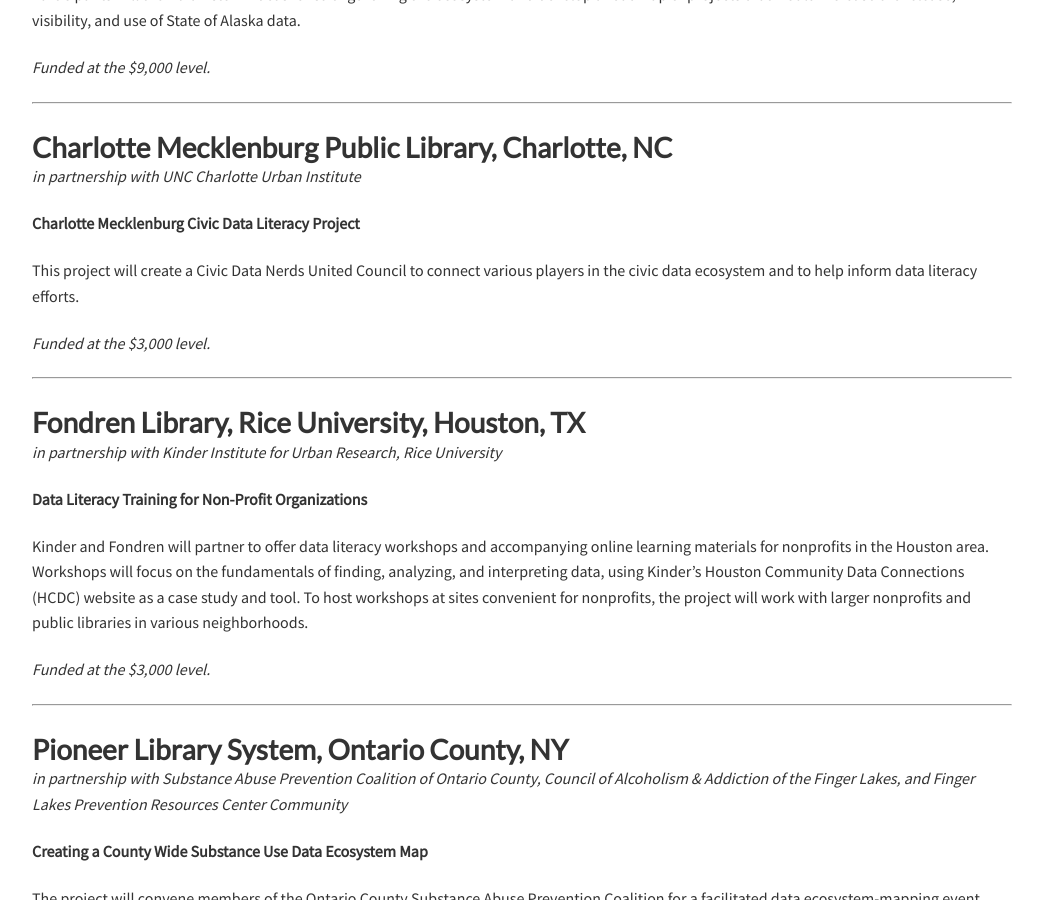
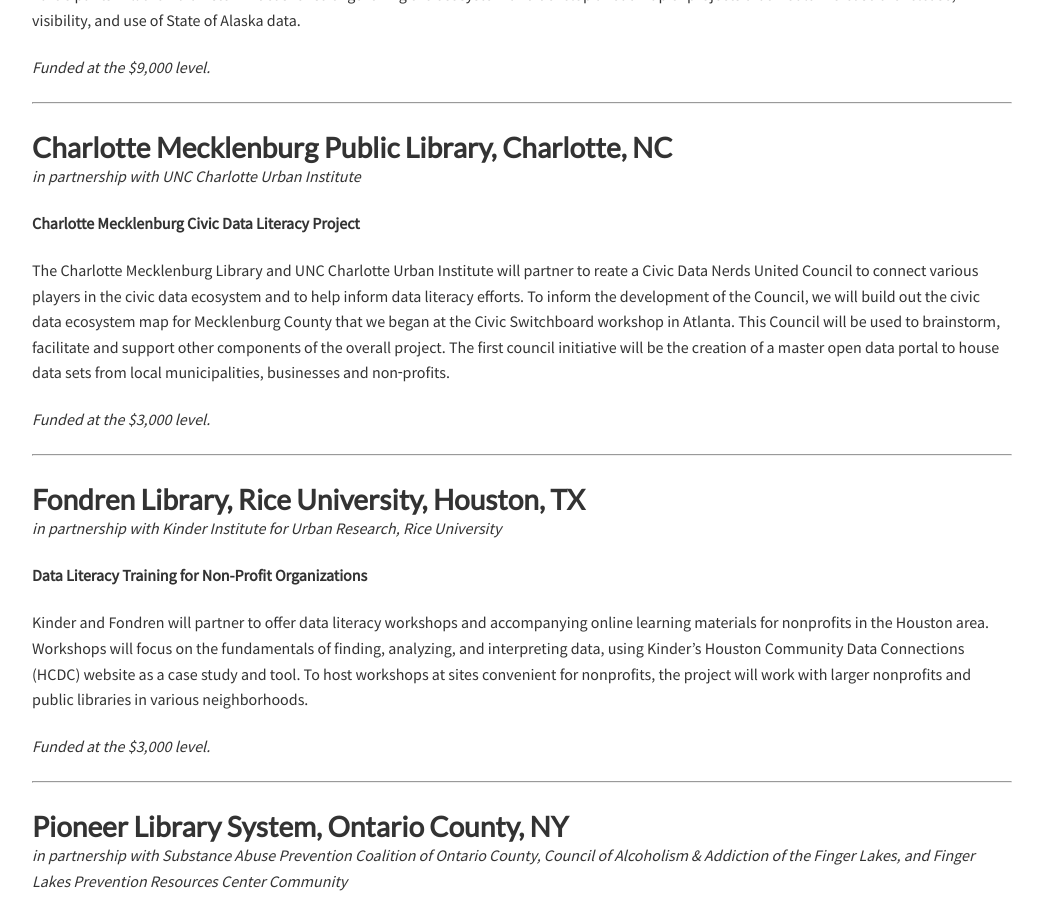
Before and after one commit to civic-switchboard/civic-switchboard.github.io.first, a Jekyll site: the page built from _posts/2018-12-10-post_13.md, in a window 1280 px wide and 900 px high, scrolled down 606 px. Shown: the whole window, without its empty margins (118-1161 px from the left). Built offline with Jekyll 4.4.1, drawn with Linux system fonts in a browser that asks for light colours; nearby versions of some CDN libraries.

Commit message:
Update 2018-12-10-post_13.md

```diff
--- a/_posts/2018-12-10-post_13.md
+++ b/_posts/2018-12-10-post_13.md
@@ -24,7 +24,7 @@
 
 **Charlotte Mecklenburg Civic Data Literacy Project**
 
-This project will create a Civic Data Nerds United Council to connect various players in the civic data ecosystem and to help inform data literacy efforts.
+The Charlotte Mecklenburg Library and UNC Charlotte Urban Institute will partner to reate a Civic Data Nerds United Council to connect various players in the civic data ecosystem and to help inform data literacy efforts. To inform the development of the Council, we will build out the civic data ecosystem map for Mecklenburg County that we began at the Civic Switchboard workshop in Atlanta. This Council will be used to brainstorm, facilitate and support other components of the overall project. The first council initiative will be the creation of a master open data portal to house data sets from local municipalities, businesses and non‐profits.
 
 *Funded at the $3,000 level.*
 
```
